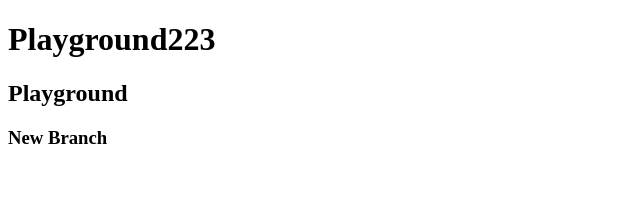
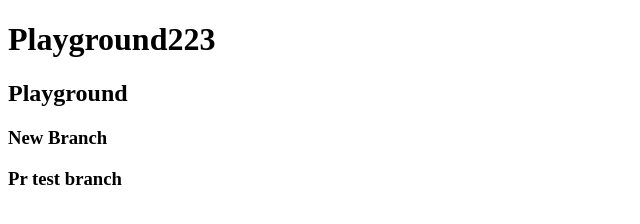
Before and after one commit to VelinIliev/playground, a plain HTML site: page index.html in a window 1280 px wide. Shown: the whole page, without its empty margins (0-640 px from the left). Drawn offline with Linux system fonts and the light colour scheme.

Commit message:
pr test branch

```diff
--- a/index.html
+++ b/index.html
@@ -9,5 +9,6 @@
     <h1>Playground223</h1>
     <h2>Playground</h2>
     <h3>New Branch</h2>
+    <h3>Pr test branch</h2>
 </body>
 </html>
```
